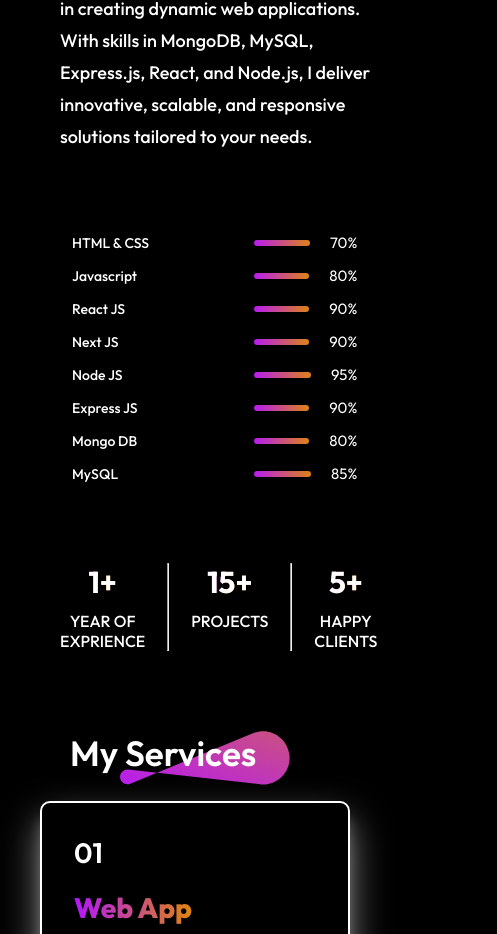
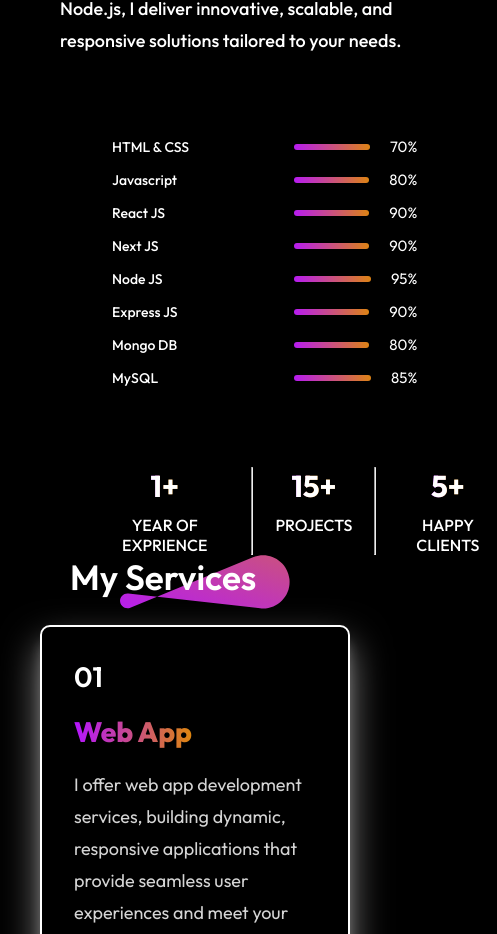
Before and after one commit to Parameshwaran-P/paramesh-portfolio, a React (Vite) app: page / in a window 390 px wide. Shown: the part 1673-2607 px from the top of the page, 497 px wide, since content can reach past the window. Built offline with nearby package versions, Linux system fonts and the light colour scheme; a web font is replaced by a local one.

Commit message:
my portfolio change gap in my services

```diff
--- a/src/components/About/About.css
+++ b/src/components/About/About.css
@@ -158,7 +158,7 @@
 .about-title h1{
     font-size: 40px;
     position: absolute;
-    left: 50px;
+    left: 40px;
 }
 .about-title img{
     position: absolute;
@@ -169,13 +169,14 @@
 .about-skills{
     font-size: 15px;
     gap: 14px;
-    margin-right: 20px;
+    margin: 0px 40px 0px;
 }
 .about_skill p{
     padding: 0 12px;
     font-size: 14px;
 }
 .about-achivements{
+    margin: 0px 40px 0px;
     position: relative;
     gap: 22px;
 }
```
